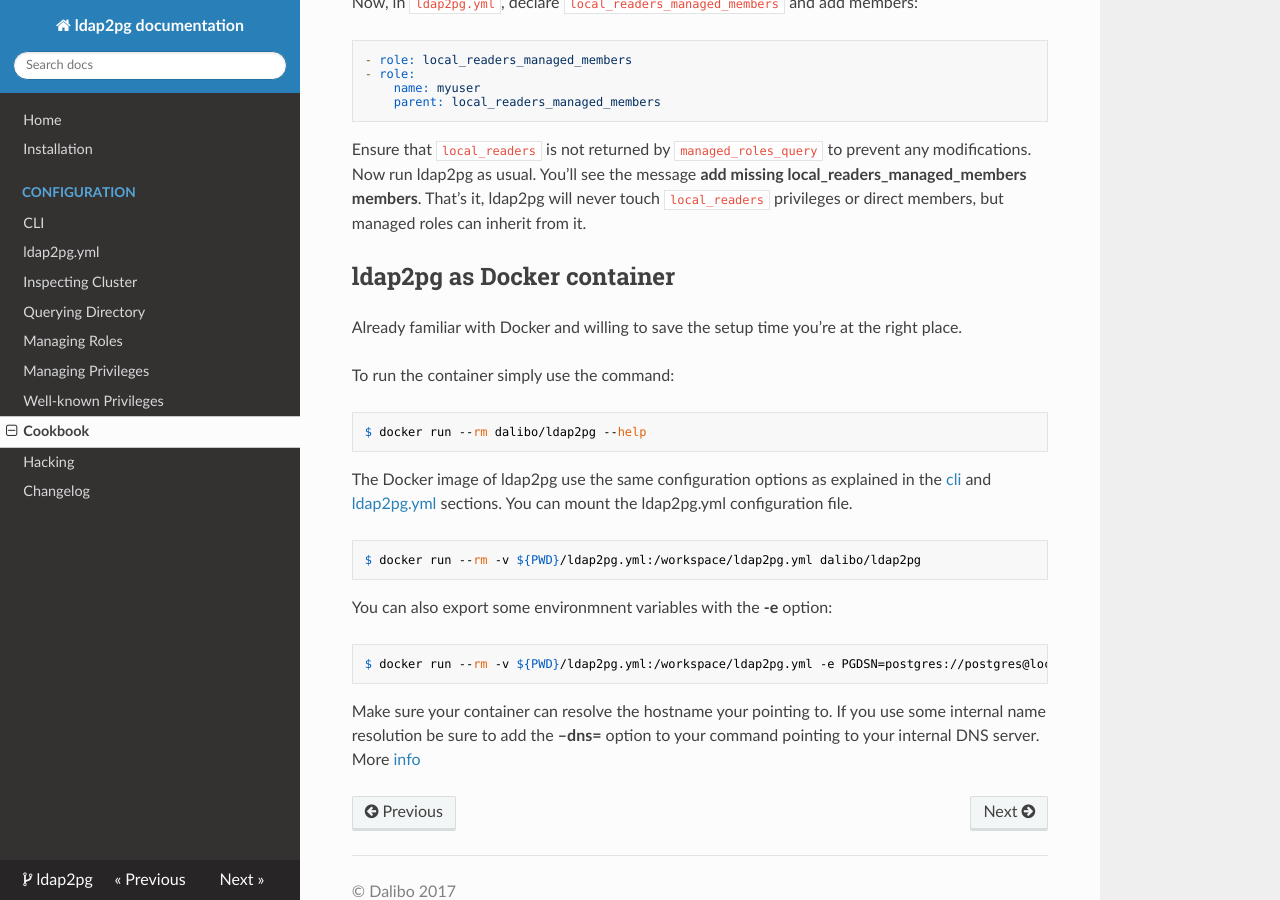
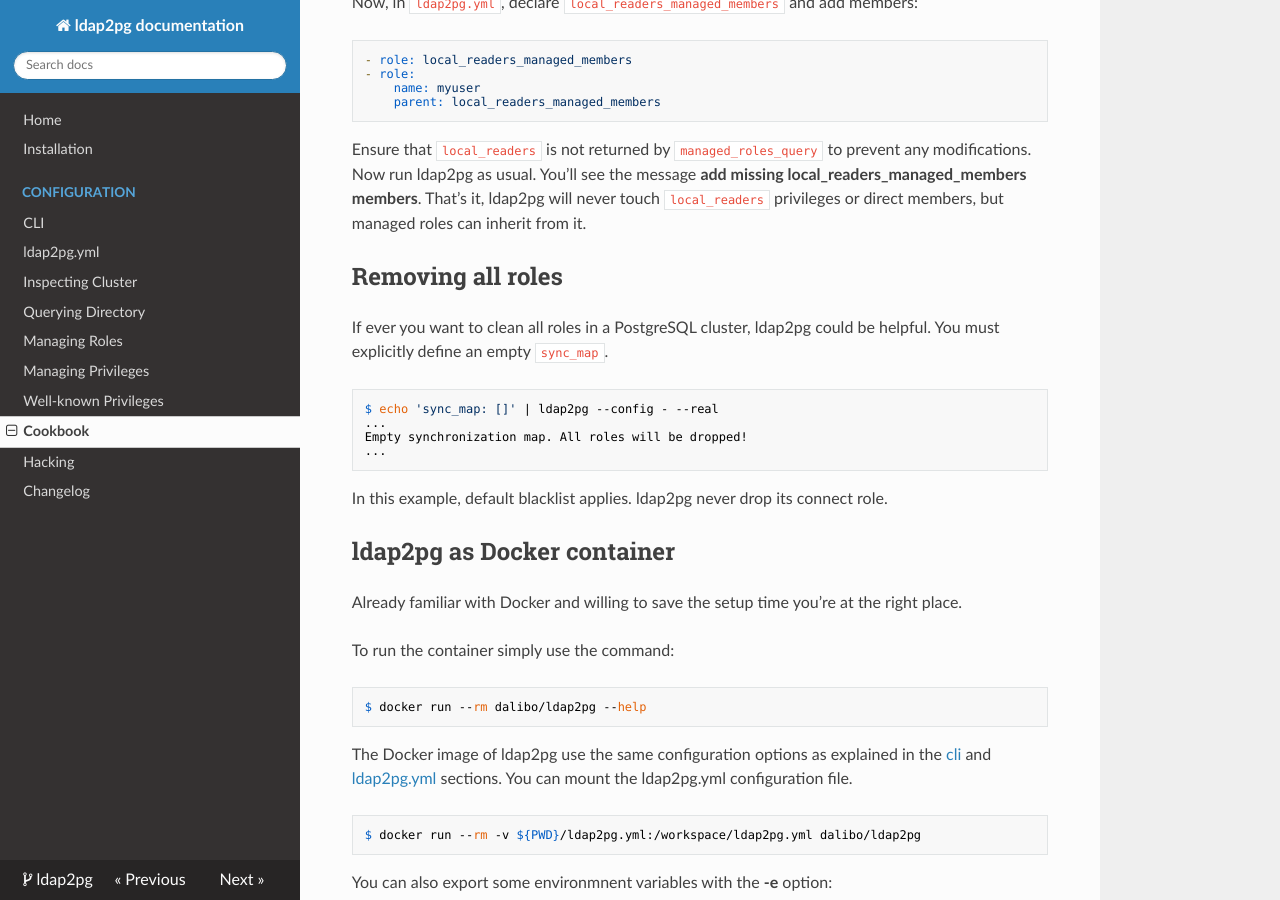
Before and after one commit to dalibo/ldap2pg, an MkDocs documentation site: the page built from docs/cookbook.md, in a window 1280 px wide and 900 px high, scrolled down 5263 px. Built offline with MkDocs 1.6.1, drawn with Linux system fonts in a browser that asks for light colours; nearby versions of some CDN libraries.

Commit message:
Document how to purge all roles

````diff
--- a/docs/cookbook.md
+++ b/docs/cookbook.md
@@ -308,6 +308,22 @@
 inherit from it.
 
 
+# Removing all roles
+
+If ever you want to clean all roles in a PostgreSQL cluster, ldap2pg could be
+helpful. You must explicitly define an empty `sync_map`.
+
+``` console
+$ echo 'sync_map: []' | ldap2pg --config - --real
+...
+Empty synchronization map. All roles will be dropped!
+...
+```
+
+In this example, default blacklist applies. ldap2pg never drop its connect
+role.
+
+
 # ldap2pg as Docker container
 
 Already familiar with Docker and willing to save the setup time you're at the right place.
````
